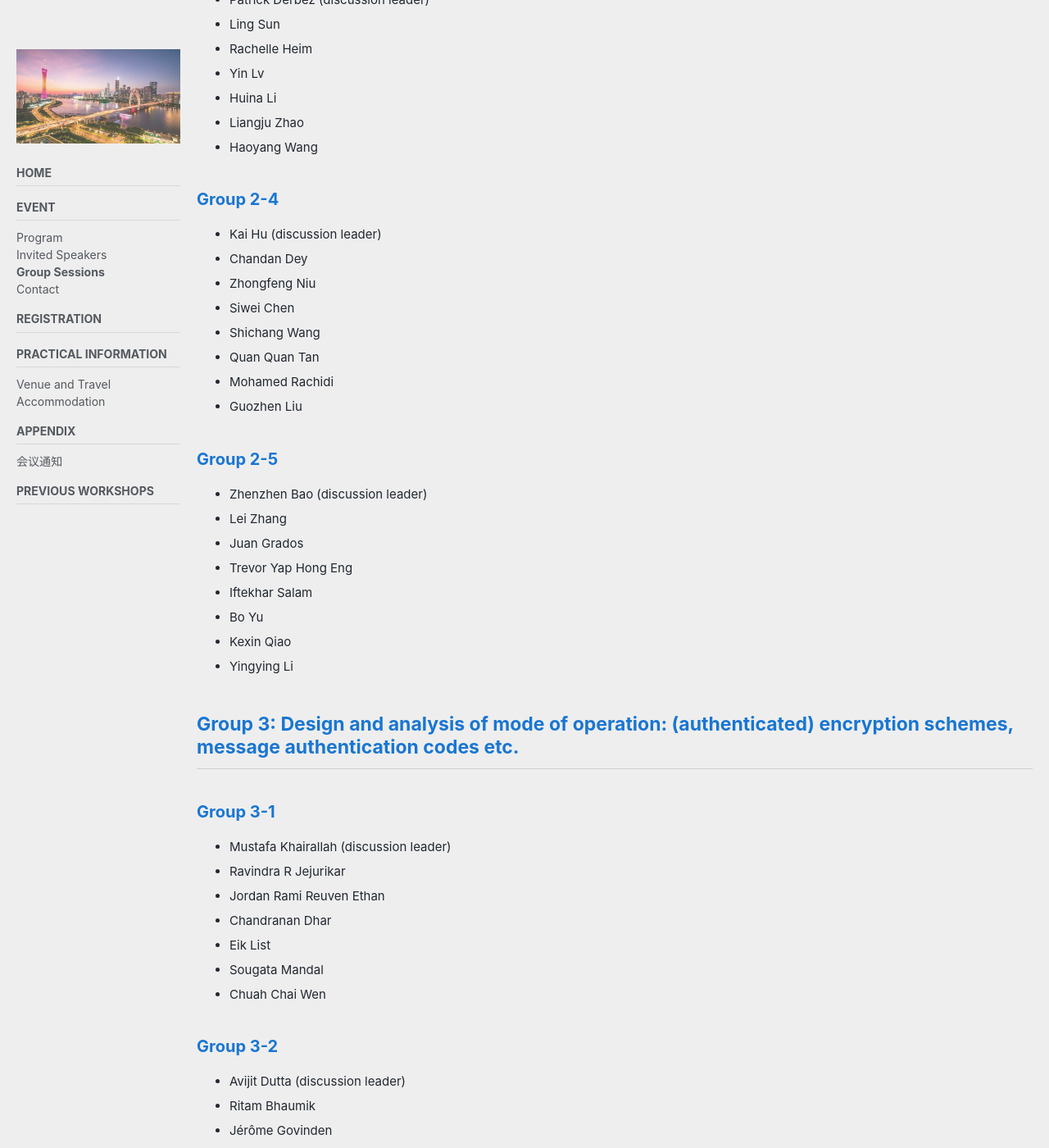
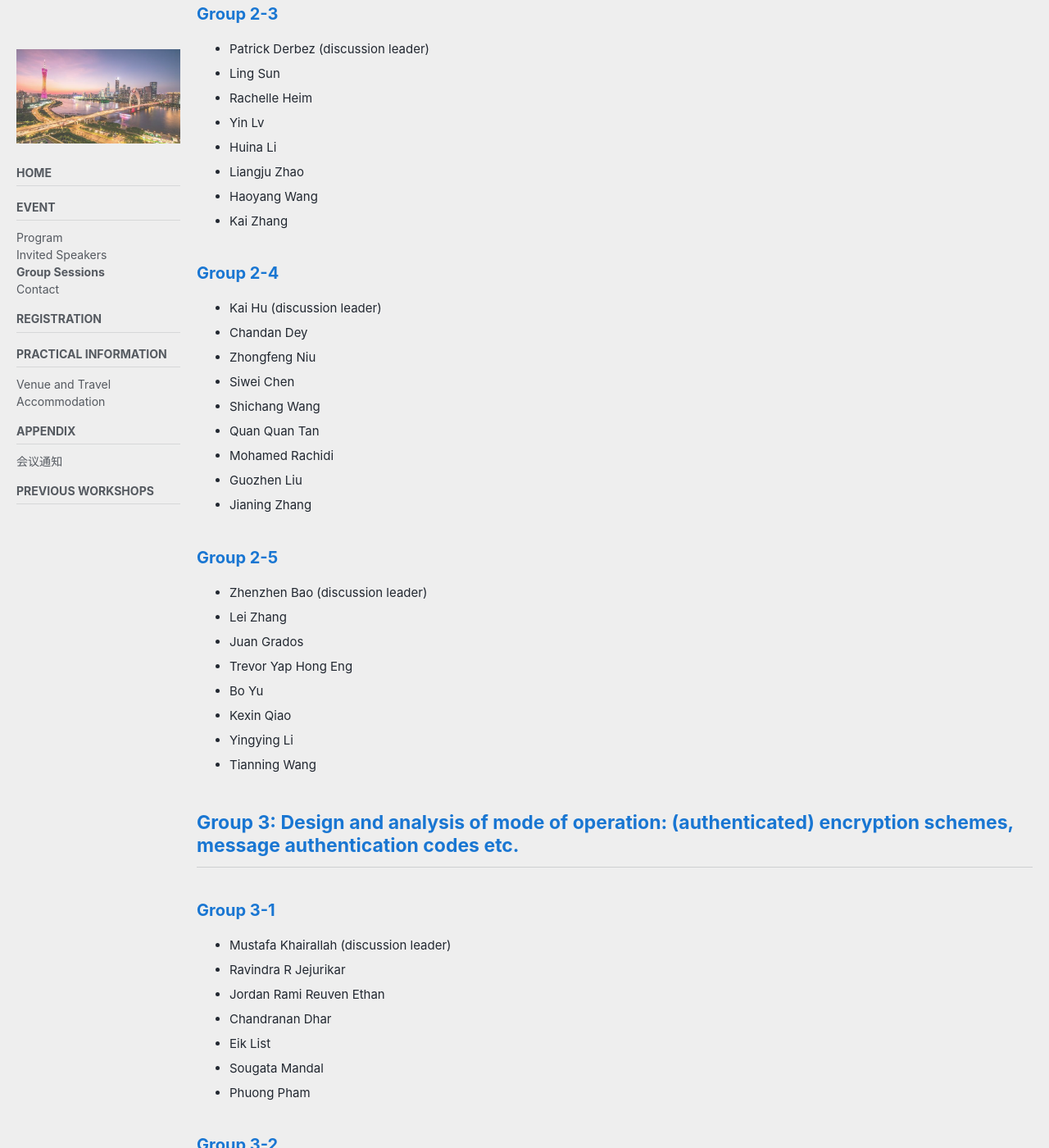
Before and after one commit to cryptanalysisbench/SATbench, a Jekyll site: the page built from groups.md, in a window 1280 px wide and 1400 px high, scrolled down 1351 px. Shown: the whole window at 82% size. Built offline with Jekyll 4.4.1, drawn with Linux system fonts in a browser that asks for light colours; cached includes are drawn as plain includes; nearby versions of some CDN libraries; our own code applies the rules of GitHub Pages for plain Markdown files; some of the changed text lies outside the part shown.

Commit message:
Update groups.md

```diff
--- a/groups.md
+++ b/groups.md
@@ -24,6 +24,7 @@ Groups and members of each group are as follows.
 * Gaoli Wang
 * Ting Cui
 * Qian Liu
+* Jianhua Wang
 
 ## Group 2: Cryptanalysis of cryptographic primitives.
 ### Group 2-1
@@ -54,6 +56,7 @@ Groups and members of each group are as follows.
 * Huina Li
 * Liangju Zhao
 * Haoyang Wang
+* Kai Zhang
 
 ### Group 2-4
 * Kai Hu (discussion leader)
@@ -64,16 +67,17 @@ Groups and members of each group are as follows.
 * Quan Quan Tan
 * Mohamed Rachidi
 * Guozhen Liu
+* Jianing Zhang
 
 ### Group 2-5
 * Zhenzhen Bao (discussion leader)
 * Lei Zhang
 * Juan Grados
 * Trevor Yap Hong Eng
-* Iftekhar Salam
 * Bo Yu
 * Kexin Qiao
 * Yingying Li
+* Tianning Wang
 
 ## Group 3: Design and analysis of mode of operation: (authenticated) encryption schemes, message authentication codes etc.
 ### Group 3-1
@@ -84,7 +88,7 @@ Groups and members of each group are as follows.
 * Chandranan Dhar
 * Eik List
 * Sougata Mandal
-* Chuah Chai Wen
+* Phuong Pham
 
 ### Group 3-2
 * Avijit  Dutta (discussion leader)
@@ -112,13 +115,12 @@ Groups and members of each group are as follows.
 - Wenjie Nan
 - Jin Peng
 - Wenlong Tian
-- Mohammad Mahzoun
 - Baofeng Wu
+- Weizhe Wang
 
 ## Group 5: (Post)-Quantum symmetric-key schemes.
 - Shun Li (discussion leader)
 - Qingju Wang
-- Ravi Anand
 - Jian Zou
 - Yiyuan Luo
 - Tairong Shi
```
Also changed, not shown: other parts of groups.md (+1 -1 lines).
